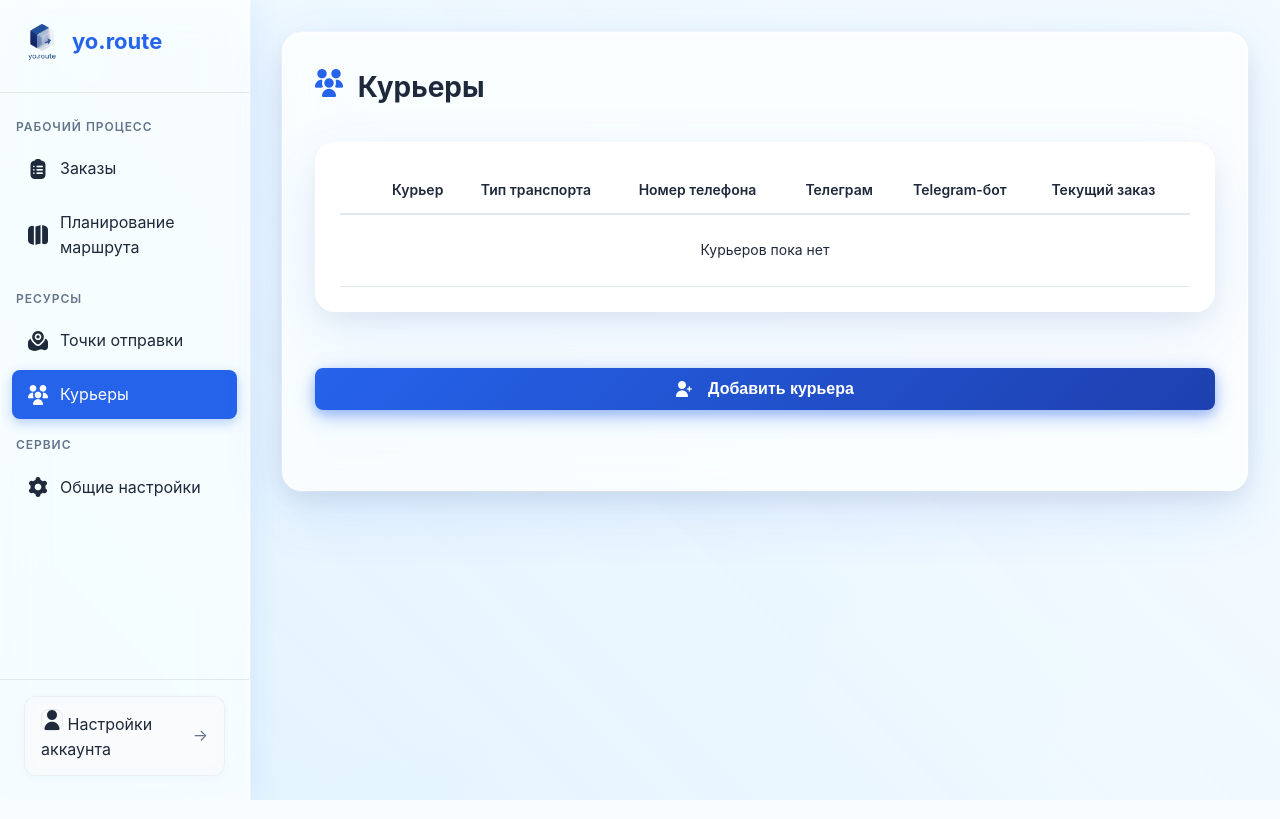
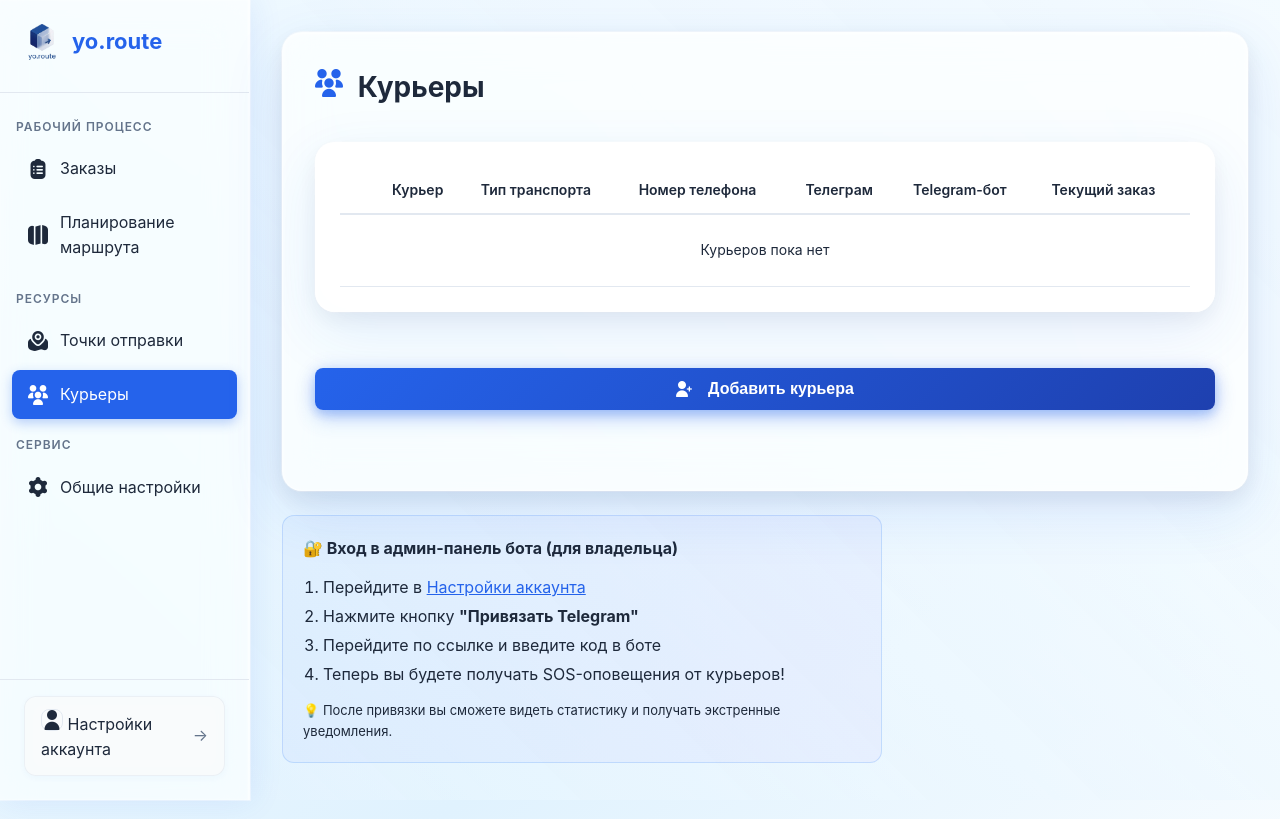
Before and after one commit to s1lph/yo-rote, a Flask app: page /couriers in a window 1280 px wide. Run offline with Flask 3, Linux system fonts and the light colour scheme; data that the repository does not hold is empty; some libraries are stand-ins or nearby versions.

Commit message:
Instructions update

```diff
--- a/templates/couriers.html
+++ b/templates/couriers.html
@@ -105,7 +105,7 @@
     </div>
 </div>
 
-<!-- Popup с инструкцией -->
+<!-- Popup с инструкцией для водителя -->
 <div class="popup" id="auth-instruction-popup">
     <div class="popup-content">
         <button class="popup-close">&times;</button>
@@ -114,13 +114,30 @@
             <li>Откройте бота: <a href="https://t.me/yoroutebot" target="_blank"
                     style="color: var(--primary-blue);">t.me/yoroutebot</a></li>
             <li>Нажмите <b>/start</b> в боте</li>
-            <li>Введите 6-значный код из таблицы курьеров</li>
+            <li>Введите 12-значный код из таблицы курьеров</li>
             <li>После привязки водитель будет получать маршруты!</li>
         </ol>
         <p style="margin-top: 16px; color: var(--text-secondary); font-size: 13px;">
             ✅ = Бот привязан &nbsp;&nbsp; ⏳ = Ожидает привязки (код активен)
         </p>
     </div>
+</div>
+
+<!-- Инструкция для администратора -->
+<div
+    style="background: linear-gradient(135deg, rgba(59, 130, 246, 0.05), rgba(139, 92, 246, 0.05)); border: 1px solid rgba(59, 130, 246, 0.2); border-radius: 12px; padding: 20px; margin: 24px 0; max-width: 600px;">
+    <h3 style="margin: 0 0 12px 0; font-size: 16px; color: var(--text-primary);">
+        🔐 Вход в админ-панель бота (для владельца)
+    </h3>
+    <ol style="padding-left: 20px; margin: 0; line-height: 1.8; color: var(--text-secondary);">
+        <li>Перейдите в <a href="/account" style="color: var(--primary-blue);">Настройки аккаунта</a></li>
+        <li>Нажмите кнопку <b>"Привязать Telegram"</b></li>
+        <li>Перейдите по ссылке и введите код в боте</li>
+        <li>Теперь вы будете получать SOS-оповещения от курьеров!</li>
+    </ol>
+    <p style="margin: 12px 0 0 0; font-size: 13px; color: var(--text-secondary);">
+        💡 После привязки вы сможете видеть статистику и получать экстренные уведомления.
+    </p>
 </div>
 {% endblock %}
 
```
